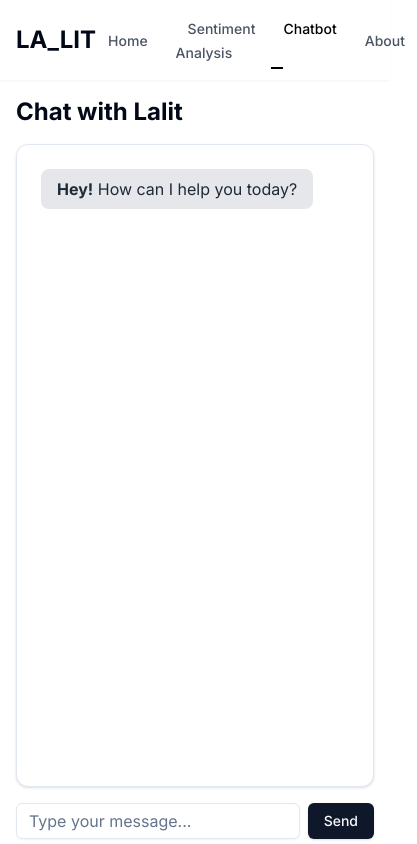
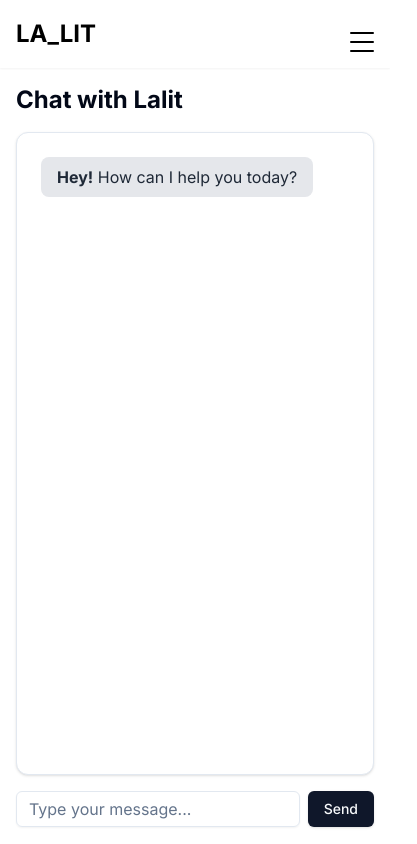
Before and after one commit to AyushAwasthi2384/LA_LIT, a Next.js app: page /chatbot in a window 390 px wide. Shown: the whole page, 417 px wide, since content can reach past the window. Built offline with nearby package versions, Linux system fonts and the light colour scheme.

Commit message:
Hamburgur menu added with smooth and responsive animation

```diff
--- a/components/Header.tsx
+++ b/components/Header.tsx
@@ -1,16 +1,44 @@
-
 // Make this a client component to use hooks
 "use client";
 
+import { useState, useEffect } from 'react'; // <-- Import useEffect
 import Link from 'next/link';
 import { usePathname } from 'next/navigation';
-import { motion } from 'framer-motion';
+import { motion, AnimatePresence } from 'framer-motion';
 
 export default function Header() {
-  // Get the current path
+  const [isOpen, setIsOpen] = useState(false);
   const pathname = usePathname();
 
-  // Define navigation links in an array for easier mapping
+  // --- Start of Added Effects ---
+
+  // Effect to handle body scroll and Escape key press
+  useEffect(() => {
+    // Function to handle keydown event for 'Escape'
+    const handleEscape = (event: KeyboardEvent) => {
+      if (event.key === 'Escape') {
+        setIsOpen(false);
+      }
+    };
+
+    if (isOpen) {
+      // Prevent scrolling on the body when the menu is open
+      document.body.style.overflow = 'hidden';
+      window.addEventListener('keydown', handleEscape);
+    } else {
+      // Restore scrolling
+      document.body.style.overflow = 'auto';
+    }
+
+    // Cleanup function to remove event listener and restore scroll
+    return () => {
+      window.removeEventListener('keydown', handleEscape);
+      document.body.style.overflow = 'auto';
+    };
+  }, [isOpen]); // This effect re-runs whenever 'isOpen' changes
+
+  // --- End of Added Effects ---
+
   const navLinks = [
     { href: '/', label: 'Home' },
     { href: '/sentiment-analysis', label: 'Sentiment Analysis' },
@@ -18,32 +46,49 @@ export default function Header() {
     { href: '/about', label: 'About' },
   ];
 
-  // (The navLinks array and usePathname() hook are the same as before)
+  const menuVariants = {
+    hidden: { opacity: 0, y: -20 },
+    visible: { opacity: 1, y: 0, transition: { type: 'spring', stiffness: 120 } },
+    exit: { opacity: 0, y: -20, transition: { duration: 0.2 } },
+  };
+
+  const topVariants = {
+    closed: { rotate: 0, translateY: 0 },
+    open: { rotate: 45, translateY: 6 },
+  };
+
+  const middleVariants = {
+    closed: { opacity: 1 },
+    open: { opacity: 0 },
+  };
+
+  const bottomVariants = {
+    closed: { rotate: 0, translateY: 0 },
+    open: { rotate: -45, translateY: -6 },
+  };
+
   return (
-    <header className="bg-white shadow-sm">
-      <nav className="mx-auto flex items-center justify-between px-4 py-4">
-        <Link href="/" className="text-2xl font-bold">
+    <header className="bg-white shadow-sm sticky top-0 z-50">
+      <nav className="container mx-auto flex items-center justify-between px-4 py-4">
+        <Link href="/" className="text-2xl font-bold text-black" onClick={() => setIsOpen(false)}>
           LA_LIT
         </Link>
-        {/* Use a list for semantic navigation */}
-        <ul className="flex items-center space-x-4">
+
+        {/* Desktop Navigation */}
+        <ul className="hidden md:flex items-center space-x-4">
           {navLinks.map((link) => {
             const isActive = pathname === link.href;
-
             return (
               <li key={link.href}>
                 <Link
                   href={link.href}
-                  className={`relative px-3 py-2 text-sm font-medium transition ${isActive ? 'text-black' : 'text-gray-600 hover:text-black'
-                    }`}
+                  className={`relative px-3 py-2 text-sm font-medium transition ${
+                    isActive ? 'text-black' : 'text-gray-600 hover:text-black'
+                  }`}
                 >
-                  {/* The text label */}
                   {link.label}
-
-                  {/* The animated underline */}
                   {isActive && (
                     <motion.div
-                      //for our main animation/smooth underline type effect
                       className="absolute bottom-0 left-0 right-0 h-0.5 bg-black"
                       layoutId="underline"
                     />
@@ -53,7 +98,66 @@ export default function Header() {
             );
           })}
         </ul>
+
+        {/* Hamburger Menu Button (Visible on Mobile) */}
+        <div className="md:hidden">
+          <button
+            onClick={() => setIsOpen(!isOpen)}
+            className="focus:outline-none"
+            aria-label={isOpen ? "Close navigation menu" : "Open navigation menu"} // <-- A11y: Added aria-label
+          >
+            <div className="w-6 h-5 flex flex-col justify-between items-center">
+              <motion.span
+                className="block h-0.5 w-full bg-black rounded-full"
+                variants={topVariants}
+                animate={isOpen ? 'open' : 'closed'}
+              />
+              <motion.span
+                className="block h-0.5 w-full bg-black rounded-full"
+                variants={middleVariants}
+                animate={isOpen ? 'open' : 'closed'}
+              />
+              <motion.span
+                className="block h-0.5 w-full bg-black rounded-full"
+                variants={bottomVariants}
+                animate={isOpen ? 'open' : 'closed'}
+              />
+            </div>
+          </button>
+        </div>
       </nav>
+
+      {/* Mobile Menu (Animated with AnimatePresence) */}
+      <AnimatePresence>
+        {isOpen && (
+          <motion.div
+            className="md:hidden absolute left-0 w-full bg-white shadow-md"
+            initial="hidden"
+            animate="visible"
+            exit="exit"
+            variants={menuVariants}
+          >
+            <ul className="flex flex-col items-center space-y-4 py-4">
+              {navLinks.map((link) => {
+                const isActive = pathname === link.href;
+                return (
+                  <li key={link.href}>
+                    <Link
+                      href={link.href}
+                      onClick={() => setIsOpen(false)}
+                      className={`text-lg transition ${
+                        isActive ? 'text-black font-semibold' : 'text-gray-600'
+                      }`}
+                    >
+                      {link.label}
+                    </Link>
+                  </li>
+                );
+              })}
+            </ul>
+          </motion.div>
+        )}
+      </AnimatePresence>
     </header>
   );
 }
```
